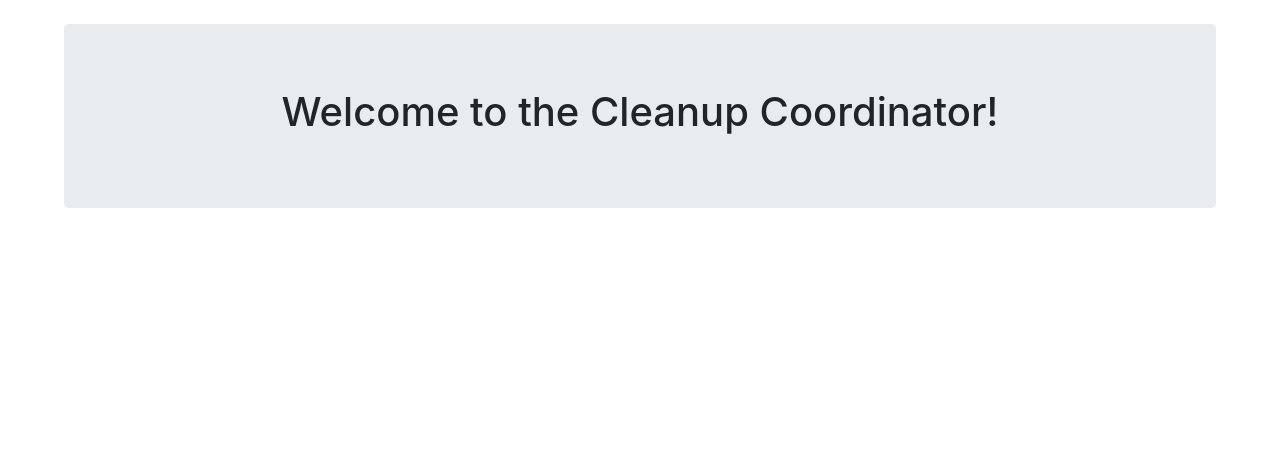
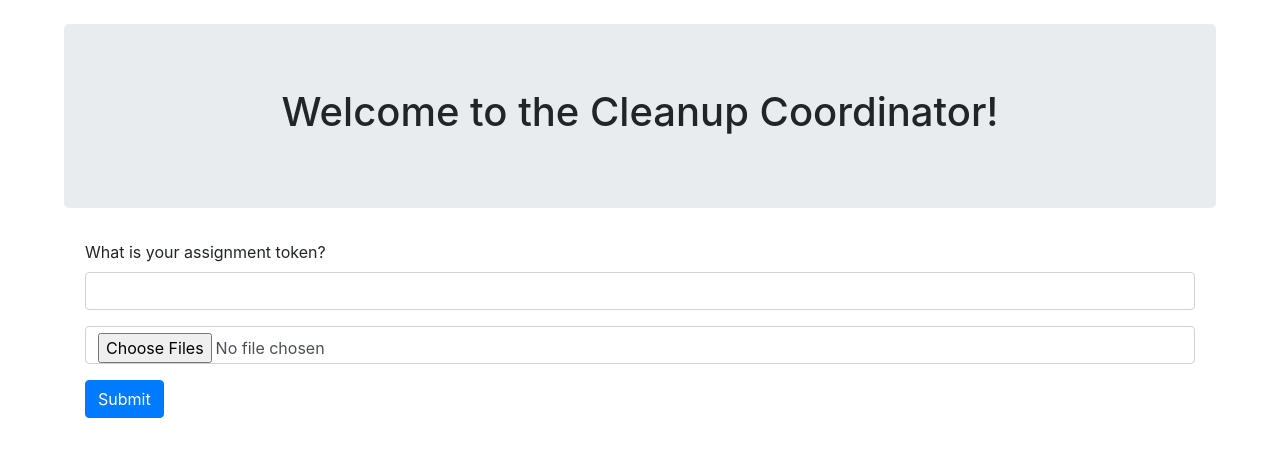
Before and after one commit to jaustinmiles/CleanupCoordinator, a Flask app: page / in a window 1280 px wide. Shown: the part 58-515 px from the top of the page. Run offline with Flask 2, Linux system fonts and the light colour scheme; some libraries are stand-ins or nearby versions.

Commit message:
Add submission form and capabilities to index

```diff
--- a/app.py
+++ b/app.py
@@ -1,12 +1,14 @@
 import os
-from flask import Flask, render_template, redirect, url_for, request, flash
+from PIL import Image
+
+from flask import Flask, render_template, redirect, url_for, request, flash, current_app
 from flask_login import UserMixin, LoginManager, login_required, login_user, logout_user
 from flask_sqlalchemy import SQLAlchemy
 from flask_migrate import Migrate
 from twilio.twiml.messaging_response import MessagingResponse
 from werkzeug.security import generate_password_hash, check_password_hash
 
-from utils.components import GenerateMembersButton, GenerateScheduleButton, AssignTasksButton, LoginForm
+from utils.components import GenerateMembersButton, GenerateScheduleButton, AssignTasksButton, LoginForm, SubmitHourForm
 
 # Initial setup for the Flask app and migration capabilities of the database, along with the instantiation
 # of the global variable db
@@ -16,6 +18,7 @@ app = Flask(__name__)
 app.config['SQLALCHEMY_DATABASE_URI'] = 'sqlite:///' + os.path.join(basedir, 'data.sqlite')
 app.config['SQLALCHEMY_TRACK_MODIFICATIONS'] = False
 app.config['SECRET_KEY'] = 'mysecretkey'
+
 
 db = SQLAlchemy(app)
 Migrate(app, db)
@@ -188,14 +191,32 @@ class User(db.Model, UserMixin):
         return check_password_hash(self.password_hash, password)
 
 
+# Begin App
+
+
 @app.route('/', methods=['GET', 'POST'])
 def index():
     """
     The home page for the CleanupCoordinator. Includes a simple jumbotron for a welcome screen, along with
-    links to the other pages, by extension from base.html
+    links to the other pages, by extension from base.html. This page also hosts the form for submitting an hour if
+    the user is a Member
     :return: html template to render
     """
-    return render_template('index.html')
+    form = SubmitHourForm()
+    if form.validate_on_submit():
+        assignment_id = form.token.data
+        assign = Assignment.query.get(assignment_id)
+        member = Member.query.get(assign.member_id)
+        uploaded_files = request.files.getlist("file[]")
+        dir_path = os.path.join(current_app.root_path, f'static\\uploaded_hours\\{member.first + member.last}')
+        if not os.path.exists(dir_path):
+            os.makedirs(dir_path)
+        for file in uploaded_files:
+            filepath = os.path.join(dir_path, file.filename)
+            pic = Image.open(file)
+            pic.save(filepath)
+
+    return render_template('index.html', form=form)
 
 
 @app.route('/members', methods=['GET', 'POST'])
@@ -377,7 +398,7 @@ def text_report():
         assignments = Assignment.query.all()
         for assign in assignments:
             pair = (Member.query.get(assign.member_id), CleanupHour.query.get(assign.task_id))
-            text_assigner.send_assignment(pair)
+            text_assigner.send_assignment(pair, assign.id)
     except Exception as e:
         print(e)
         print('There was an error with sending the text to the member')
--- a/modules/SkipHandler.py
+++ b/modules/SkipHandler.py
@@ -28,7 +28,7 @@ def reassign(phone, phone_no_1):
     pair = Assignment(member.id, task.id, phone_fixed)
     db.session.add(pair)
     db.session.commit()
-    text_client.send_assignment((member, task))
+    text_client.send_assignment((member, task), pair.id)
 
 
 def get_member_object():
--- a/modules/TextClient.py
+++ b/modules/TextClient.py
@@ -19,7 +19,7 @@ class TextAssigner:
         self.client = client
         self.phone = "+14702020929"
 
-    def send_assignment(self, task_assignment: tuple) -> None:
+    def send_assignment(self, task_assignment: tuple, assignment_id) -> None:
         """
         Takes in a task_assignment tuple, usually received by the Assigner from TaskAssigner.
         Given this task, send_assignment will open the template text message file and append the
@@ -34,6 +34,7 @@ class TextAssigner:
         file = open('static/text_template.txt')
         line = file.readline()
         text = line + '\n\n' + str(task)
+        text = text + '\n\n Your submit token is ' + str(assignment_id)
         file.close()
         self.client.messages.create(
             to=phone_fixed,
--- a/templates/index.html
+++ b/templates/index.html
@@ -5,4 +5,19 @@
     <div class="jumbotron" style="margin-right: 5%; margin-left: 5%">
         <h1 align="center">Welcome to the Cleanup Coordinator!</h1>
     </div>
+    {% if not current_user.is_authenticated %}
+        <div class="container">
+            <form method="POST" enctype="multipart/form-data">
+                {{ form.hidden_tag() }}
+                <div class="form-group">
+                    {{ form.token.label }}
+                    {{ form.token(class="form-control") }}
+                </div>
+                <div class="form-group">
+                    <input class="form-control" type="file" name="file[]" multiple="">
+                </div>
+                {{ form.submit(class="btn btn-primary") }}
+            </form>
+        </div>
+    {% endif %}
 {% endblock %}
--- a/utils/components.py
+++ b/utils/components.py
@@ -1,5 +1,6 @@
 from flask_wtf import FlaskForm
-from wtforms import SubmitField, StringField, PasswordField
+from flask_wtf.file import FileAllowed, FileRequired
+from wtforms import SubmitField, StringField, PasswordField, IntegerField, FileField
 from wtforms.validators import DataRequired, Email
 
 
@@ -19,3 +20,9 @@ class LoginForm(FlaskForm):
     email = StringField('Email', validators=[DataRequired(), Email()])
     password = PasswordField('Password', validators=[DataRequired()])
     submit = SubmitField('Log in')
+
+
+class SubmitHourForm(FlaskForm):
+    token = IntegerField("What is your assignment token?", validators=[DataRequired()])
+    # pictures = FileField("Please submit your pictures here", validators=[FileAllowed(['jpg', 'png']), FileRequired()])
+    submit = SubmitField('Submit')
```
Also changed, not shown: data.sqlite.
